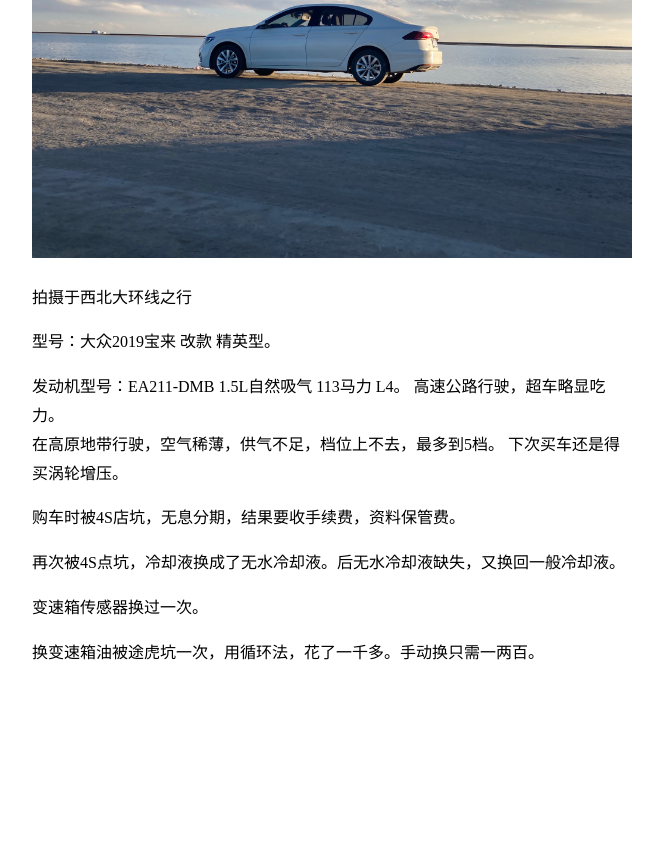
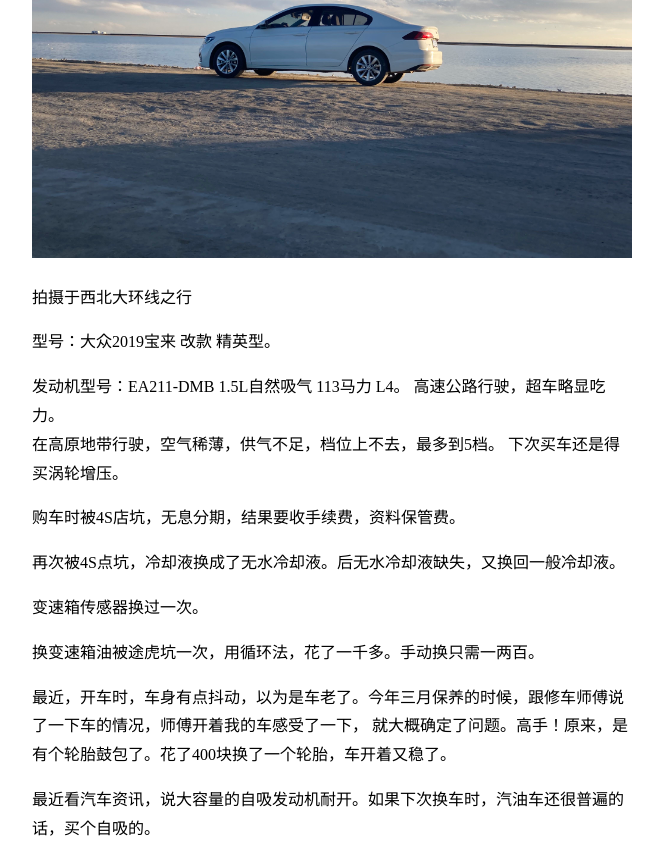
Before and after one commit to zhangyouyalife/ysl, a plain HTML site: page property/my-car/index.html in a window 1280 px wide. Shown: the part 294-1154 px from the top of the page, without its empty margins (308-971 px from the left). Before the commit the page ends 978 px from the top, so only its background shows below. Drawn offline with Linux system fonts and the light colour scheme.

Commit message:
2026 Car maintainance

```diff
--- a/property/my-car/index.html
+++ b/property/my-car/index.html
@@ -45,6 +45,16 @@
     <p class="mpl-p">
         换变速箱油被途虎坑一次，用循环法，花了一千多。手动换只需一两百。
     </p>
+
+    <p class="mpl-p">
+        最近，开车时，车身有点抖动，以为是车老了。今年三月保养的时候，跟修车师傅说了一下车的情况，师傅开着我的车感受了一下，
+        就大概确定了问题。高手！原来，是有个轮胎鼓包了。花了400块换了一个轮胎，车开着又稳了。
+    </p>
+
+    <p class="mpl-p">
+        最近看汽车资讯，说大容量的自吸发动机耐开。如果下次换车时，汽油车还很普遍的话，买个自吸的。
+    </p>
+
   </article>
 </body>
 
```
